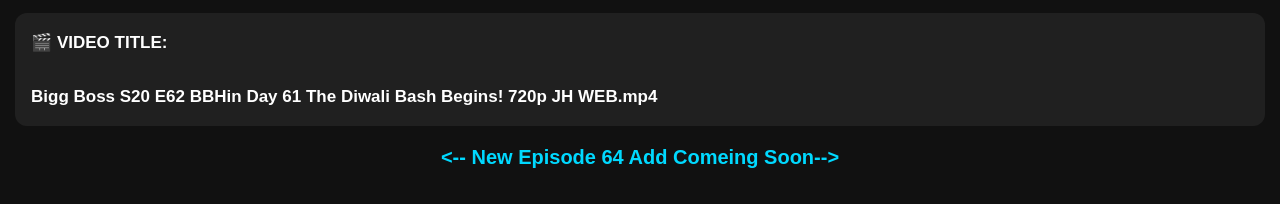
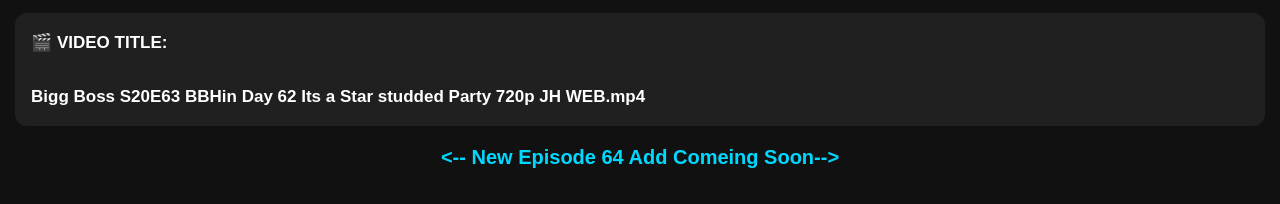
Before and after one commit to MunaKassab/FilmeDuniya-, a plain HTML site: page index.html in a window 1280 px wide. Shown: the part 1790-1994 px from the top of the page. Drawn offline with Linux system fonts and the light colour scheme.

Commit message:
Update index.html

```diff
--- a/index.html
+++ b/index.html
@@ -235,7 +235,7 @@ controls>
 
 <div class="video-title">
     🎬 VIDEO TITLE:<br><br>
-    Bigg Boss S20 E62 BBHin Day 61 The Diwali Bash Begins! 720p JH WEB.mp4
+    Bigg Boss S20E63 BBHin Day 62 Its a Star studded Party 720p JH WEB.mp4
 </div>
 
 </body>
```
